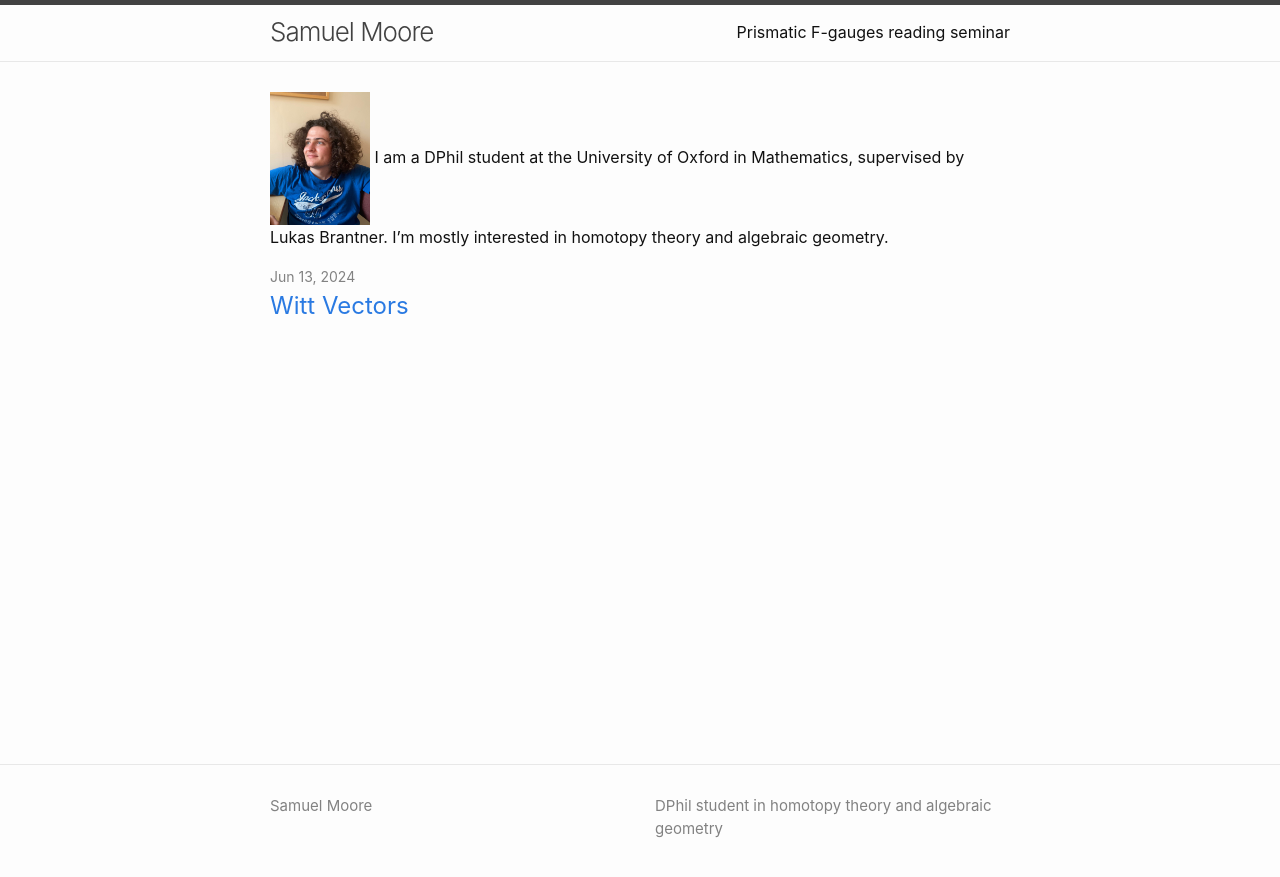
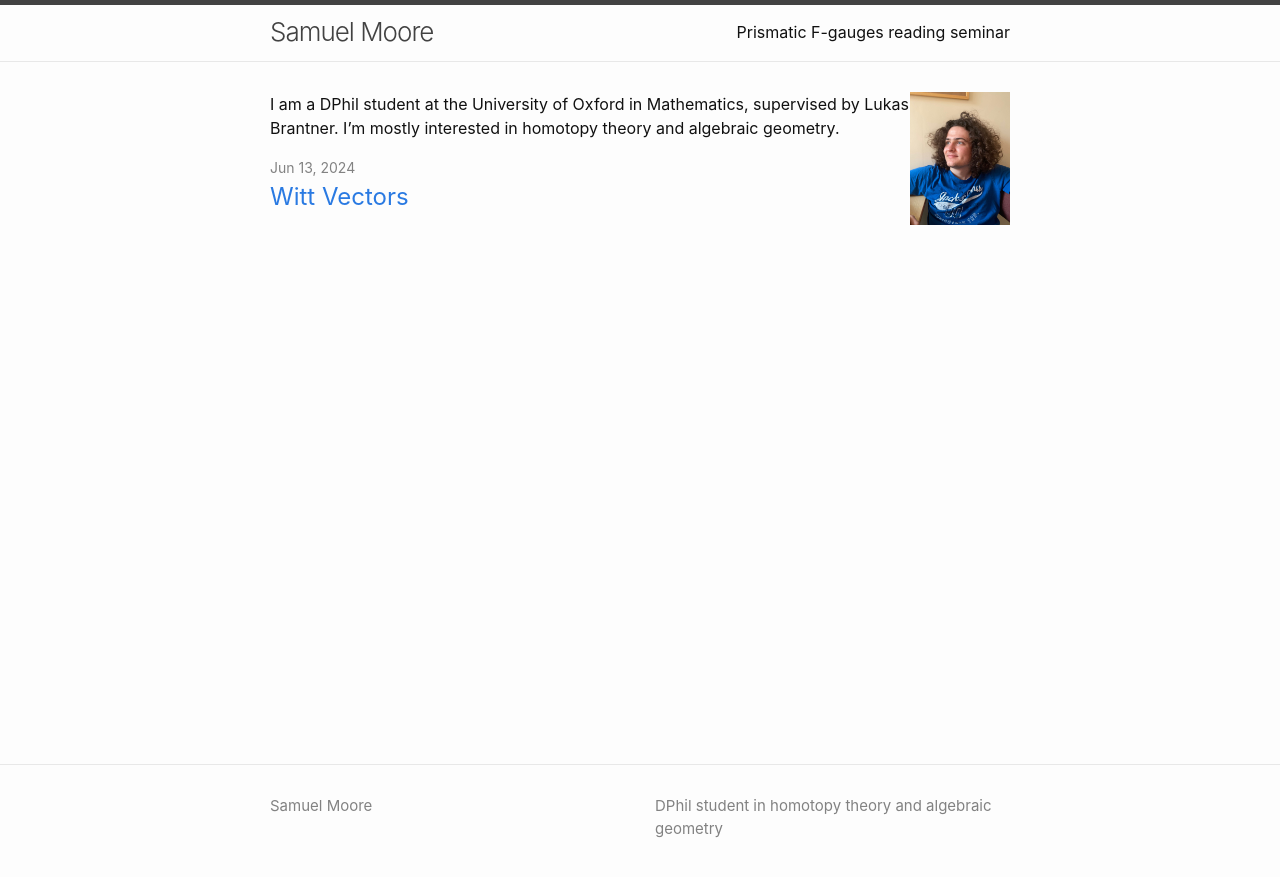
Before and after one commit to samuel-moore17/Blog.github.io, a Jekyll site: the page built from index.md, in a window 1280 px wide. Shown: the top 877 px of the page. Built offline with Jekyll 4.4.1, drawn with Linux system fonts in a browser that asks for light colours.

Commit message:
Update index.md

```diff
--- a/index.md
+++ b/index.md
@@ -3,4 +3,4 @@
 ---
 
 
-![photo of me](/assets/images/samhomepage.jpg){: width="100px" : align = "right"} I am a DPhil student at the University of Oxford in Mathematics, supervised by Lukas Brantner. I'm mostly interested in homotopy theory and algebraic geometry.
+<img src = "/assets/images/samhomepage.jpg" width="100px"  align = "right"> I am a DPhil student at the University of Oxford in Mathematics, supervised by Lukas Brantner. I'm mostly interested in homotopy theory and algebraic geometry.
```
